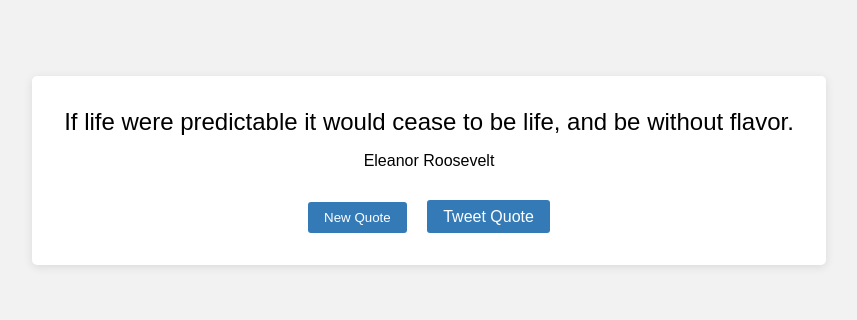
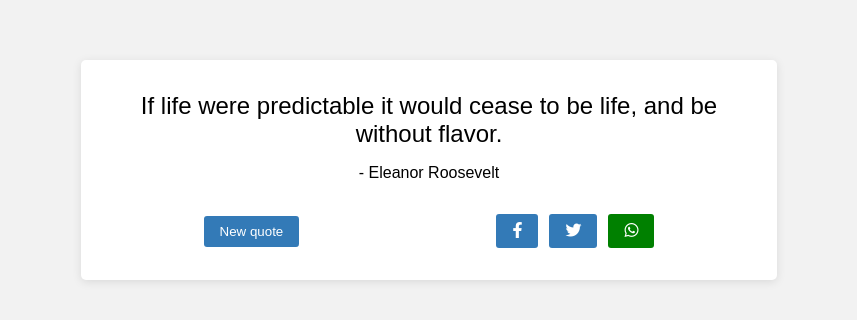
Before and after one commit to unamiatoii/randomQuotesMachine, a website: page index.html in a window 1280 px wide. Shown: the part 238-558 px from the top of the page, without its empty margins (211-1068 px from the left). Drawn offline with Linux system fonts and the light colour scheme.

Commit message:
MAJ code

```diff
--- a/index.html
+++ b/index.html
@@ -1,19 +1,57 @@
 <!DOCTYPE html>
 <html lang="en">
+
 <head>
   <meta charset="UTF-8">
   <meta name="viewport" content="width=device-width, initial-scale=1.0">
   <title>Random Quote Machine</title>
+
+  <link rel="stylesheet" href="node_modules/@fortawesome/fontawesome-free/css/all.css">
   <link rel="stylesheet" href="style.css">
 </head>
+
+
 <body>
+
   <div id="quote-box">
-    <div id="text"></div>
-    <div id="author"></div>
-    <button id="new-quote">New Quote</button>
-    <a id="tweet-quote" href="#" target="_blank">Tweet Quote</a>
+
+  <div class="quote">
+
+      <div id="text">
+      </div>
+
+  </div>
+
+    <div id="author">
+
+    </div>
+
+      <div class="actions">
+        <button id="new-quote">
+          New quote
+        </button>
+
+
+        <div class="share">
+          <a id="tweet" href="#" target="_blank">
+            <i class="fa-brands fa-facebook-f"></i>
+          </a>
+
+
+          <a id="facebook" href="#" target="_blank">
+            <i class="fa-brands fa-twitter"></i>
+          </a>
+
+
+          <a id="whatsapp" href="#" target="_blank">
+            <i class="fa-brands fa-whatsapp"></i>
+          </a>
+        </div>
+      </div>
+
   </div>
 
   <script src="script.js"></script>
 </body>
+
 </html>
--- /dev/null
+++ b/package.json
@@ -0,0 +1,6 @@
+{
+  "dependencies": {
+    "@fortawesome/fontawesome-free": "^6.4.0",
+    "font-awesome": "^4.7.0"
+  }
+}
--- a/script.js
+++ b/script.js
@@ -35,10 +35,12 @@ document.addEventListener("DOMContentLoaded", function () {
     }
 
     // Function to update quote
+
+
     function updateQuote() {
       const { text, author } = getRandomQuote();
-      textElement.textContent = text;
-      authorElement.textContent = author;
+      textElement.textContent = text
+      authorElement.textContent = " - " + author;
       tweetQuoteButton.setAttribute("href", `https://twitter.com/intent/tweet?text=${encodeURIComponent(`"${text}" - ${author}`)}`);
     }
 
--- a/style.css
+++ b/style.css
@@ -5,6 +5,7 @@ body {
     min-height: 100vh;
     background-color: #f2f2f2;
     font-family: Arial, sans-serif;
+    height: 100%;
   }
 
   #quote-box {
@@ -13,6 +14,8 @@ body {
     text-align: center;
     border-radius: 5px;
     box-shadow: 0 2px 10px rgba(0, 0, 0, 0.1);
+    width: 50%;
+    height: auto;
   }
 
   #text {
@@ -25,7 +28,7 @@ body {
     margin-bottom: 2rem;
   }
 
-  #new-quote, #tweet-quote {
+  #new-quote, #tweet , #facebook, #whatsapp {
     padding: 0.5rem 1rem;
     background-color: #337ab7;
     color: white;
@@ -42,3 +45,25 @@ body {
   #new-quote:hover, #tweet-quote:hover {
     background-color: #23527c;
   }
+
+.actions{
+  display: flex;
+  align-items: center;
+  justify-content: space-around;
+}
+.share{
+  display: flex;
+  justify-content: space-between;
+  width: 25%;
+}
+.strophe , #text{
+  display: inline-block ;
+}
+
+.strophe{
+  font-weight: bold;
+  font-size: xx-large;
+}
+#whatsapp{
+  background-color: green;
+}
```
Also changed, not shown: 1 other file.
